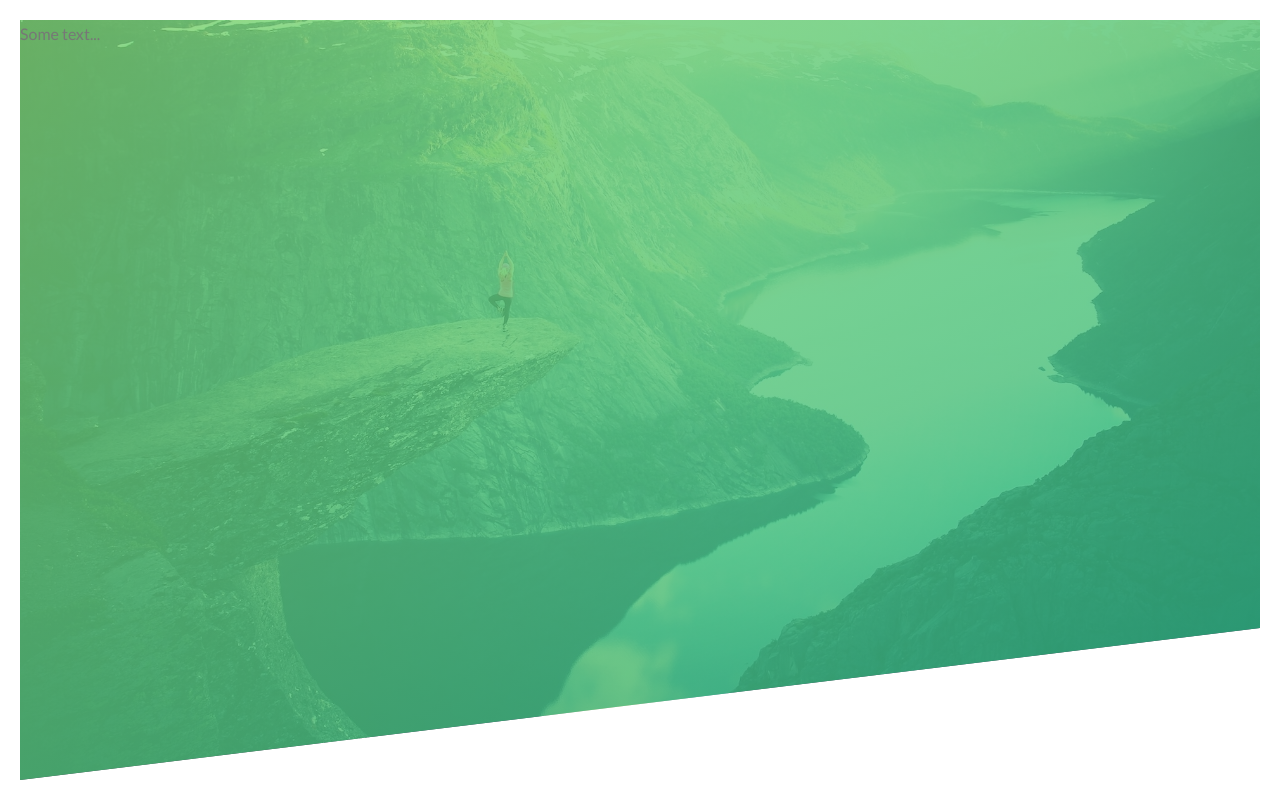
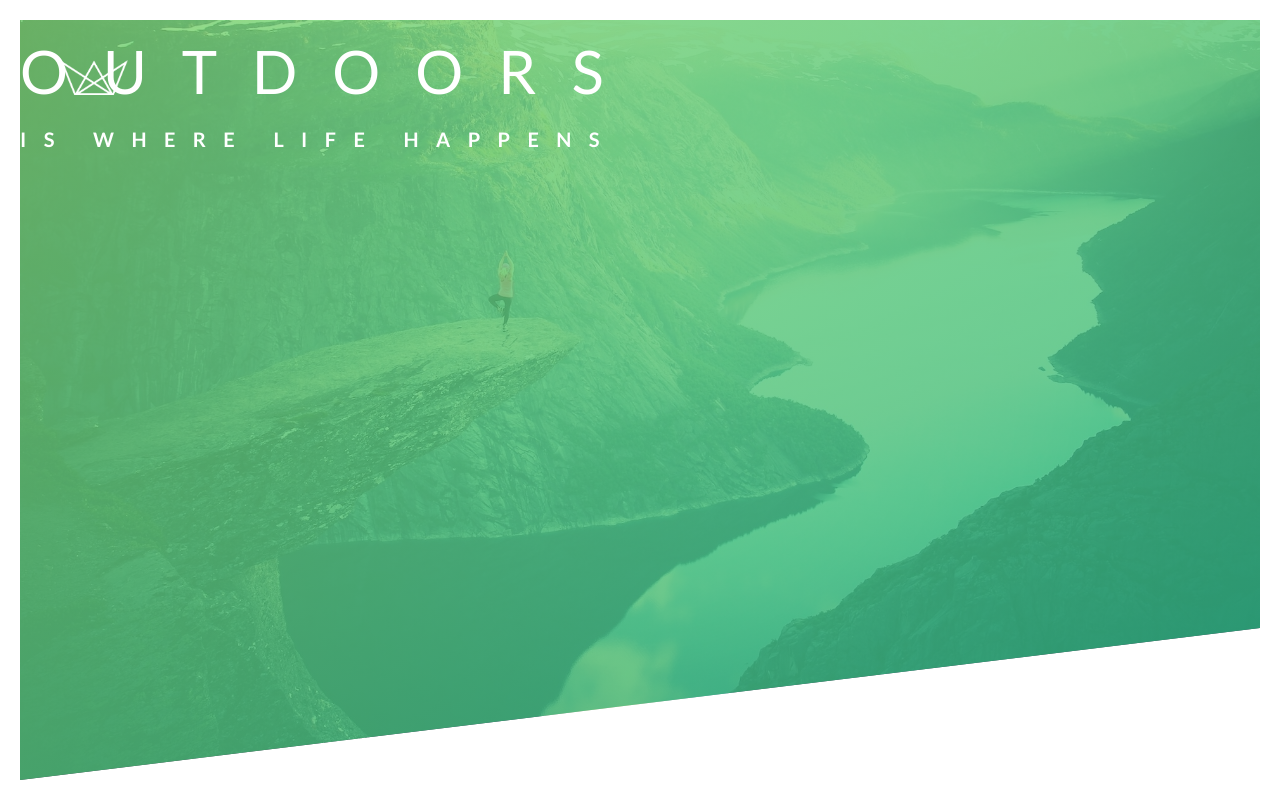
Before and after one commit to ShijuPJohn/natours-css-demo, a website: page index.html in a window 1280 px wide. Drawn offline with Linux system fonts and the light colour scheme; a web font is replaced by a local one.

Commit message:
feat: add heading primary text

```diff
--- a/index.html
+++ b/index.html
@@ -16,6 +16,16 @@
     <title>Natours | Exciting tours</title>
   </head>
   <body>
-    <header class="header">Some text...</header>
+    <header class="header">
+      <div class="logo-box">
+        <img src="./img/logo-white.png" alt="Logo" class="logo" />
+      </div>
+      <div class="text-box">
+        <h1 class="heading-primary">
+          <span class="heading-primary-main"> OUTDOORS </span>
+          <span class="heading-primary-sub"> is where life happens </span>
+        </h1>
+      </div>
+    </header>
   </body>
 </html>
--- a/style.css
+++ b/style.css
@@ -16,13 +16,46 @@ body {
   font-weight: 400;
   font-size: 16px;
   line-height: 1.7;
-  color:#777;
+  color: #777;
   padding: 20px;
 }
-.header{
-    height: 95vh;
-    background-image:linear-gradient(to right bottom,rgba(126, 213, 111,.8), rgba(40, 180, 133, .8)) ,url("./img/hero.jpg");
-    background-size: cover;
-    background-position: top;
-    clip-path: polygon(0 0, 0 100%, 100% 80%, 100% 0);
+.header {
+  height: 95vh;
+  background-image: linear-gradient(
+      to right bottom,
+      rgba(126, 213, 111, 0.8),
+      rgba(40, 180, 133, 0.8)
+    ),
+    url("./img/hero.jpg");
+  background-size: cover;
+  background-position: top;
+  clip-path: polygon(0 0, 0 100%, 100% 80%, 100% 0);
+  position: relative;
 }
+.logo-box {
+  position: absolute;
+  top: 40px;
+  left: 40px;
+}
+
+.logo {
+  height: 35px;
+}
+.heading-primary{
+  text-transform: uppercase;
+  color: #FFF;
+
+}
+.heading-primary-main{
+  display: block;
+
+  font-size: 60px;
+  font-weight: 400;
+  letter-spacing: 35px;
+}
+.heading-primary-sub{
+  display: block;
+  font-size: 20px;
+  font-weight: 700;
+  letter-spacing: 17.4px;
+}
```
